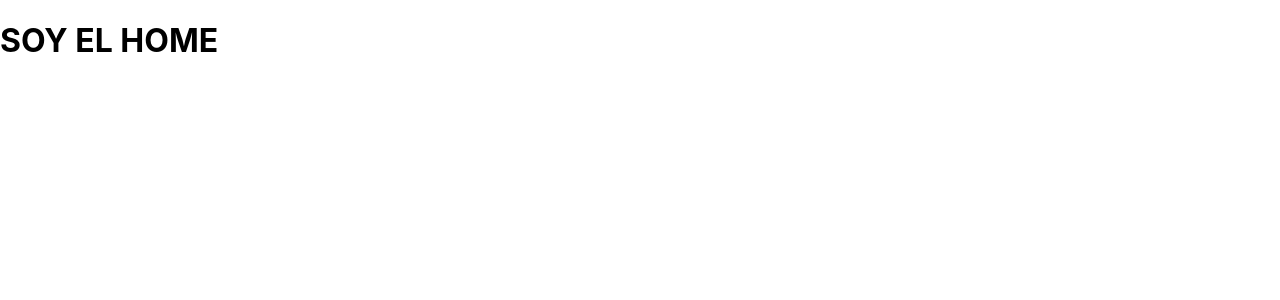
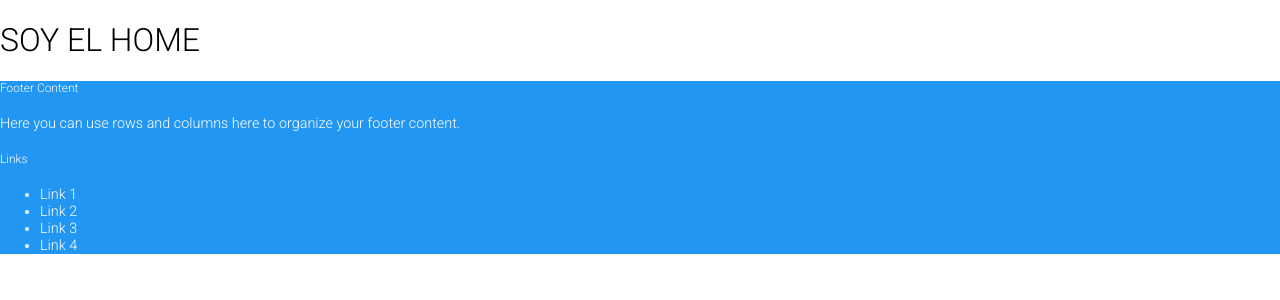
Before and after one commit to Carlareneedc/SMU-Hackthon, a React (Create React App) app: page / in a window 1280 px wide. Shown: the top 300 px of the page. Built offline with nearby package versions, Linux system fonts and the light colour scheme.

Commit message:
inicio footer

```diff
--- /dev/null
+++ b/src/components/FooterPage.jsx
@@ -0,0 +1,40 @@
+import React  from "react";
+import 'mdbreact/dist/css/mdb.css';
+import { MDBCol, MDBContainer, MDBRow, MDBFooter } from "mdbreact"
+
+const FooterPage = () => {
+
+    return (
+      <MDBFooter color="blue" className="font-small pt-4 mt-4">
+        <MDBContainer fluid className="text-center text-md-left">
+          <MDBRow>
+            <MDBCol md="6">
+              <h5 className="title">Footer Content</h5>
+              <p>
+                Here you can use rows and columns here to organize your footer
+                content.
+              </p>
+            </MDBCol>
+            <MDBCol md="6">
+              <h5 className="title">Links</h5>
+              <ul>
+                <li className="list-unstyled">
+                  <a href="#!">Link 1</a>
+                </li>
+                <li className="list-unstyled">
+                  <a href="#!">Link 2</a>
+                </li>
+                <li className="list-unstyled">
+                  <a href="#!">Link 3</a>
+                </li>
+                <li className="list-unstyled">
+                  <a href="#!">Link 4</a>
+                </li>
+              </ul>
+            </MDBCol>
+          </MDBRow>
+        </MDBContainer>
+      </MDBFooter>
+    );
+  }
+export default FooterPage;
--- a/src/components/Home.jsx
+++ b/src/components/Home.jsx
@@ -1,9 +1,11 @@
 import React from 'react'
+import FooterPage from './FooterPage'
 
 const Home = () => {
     return (
         <div>
             <h1>SOY EL HOME</h1>
+            <FooterPage />
         </div>
     )
 }
```
